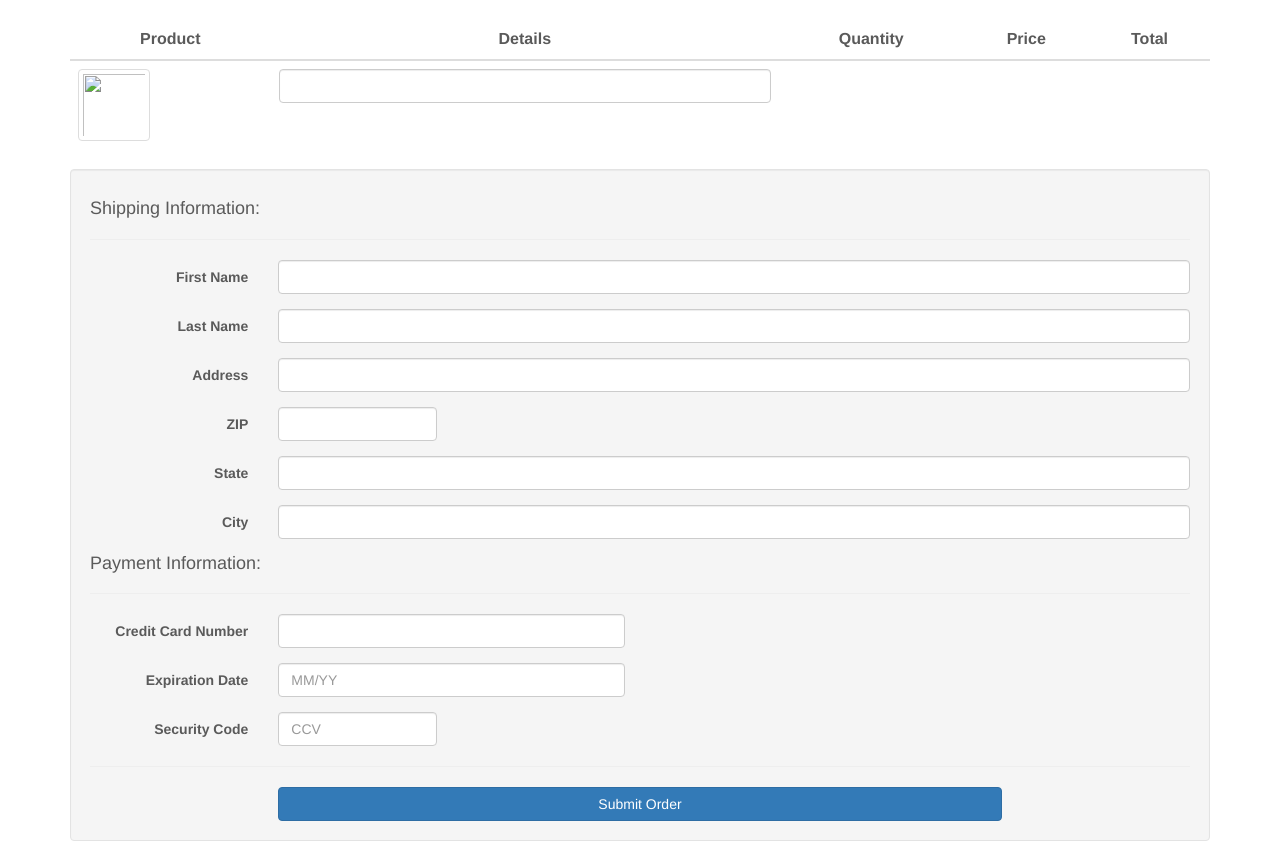
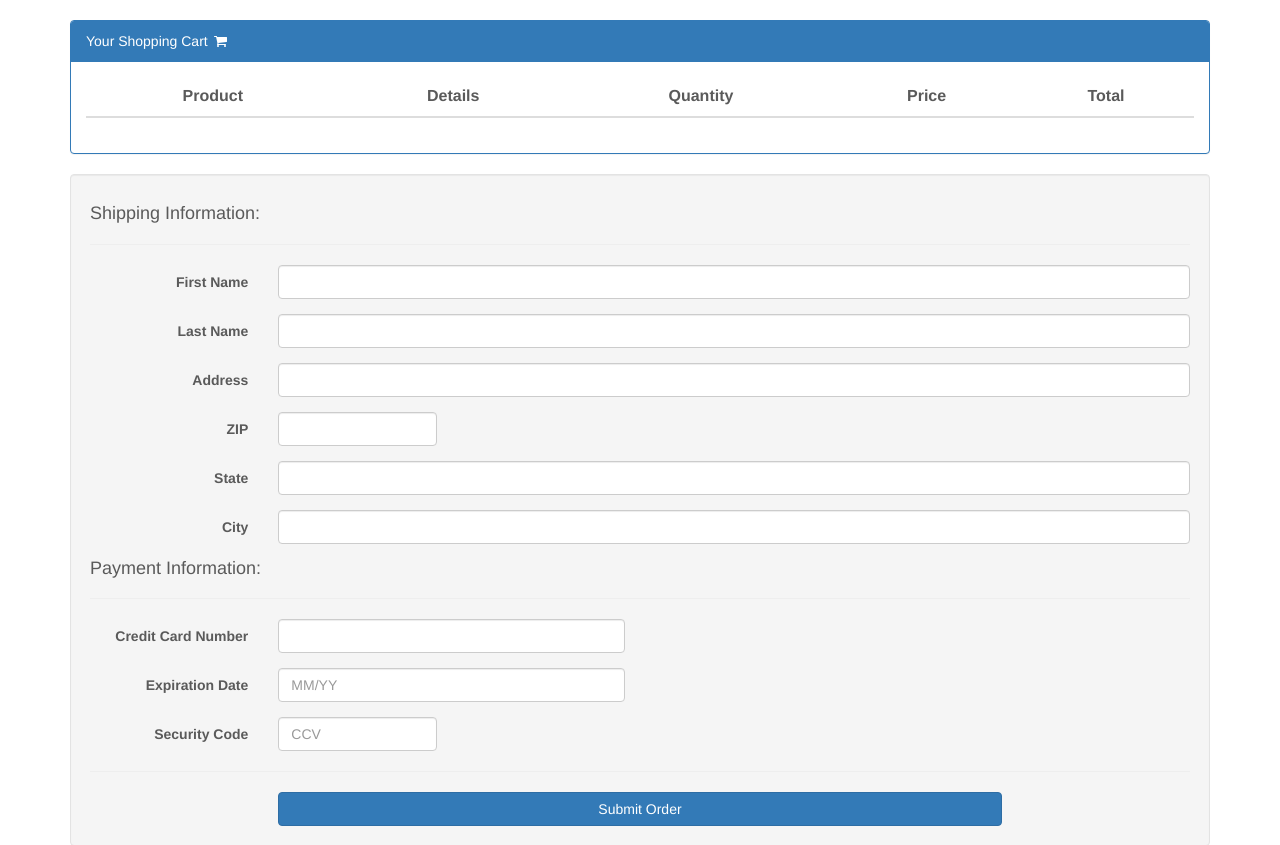
Before and after one commit to ryanmuhlbauer/ImaginePrints, a PHP site: page /cart.php in a window 1280 px wide. Shown: the part 61-906 px from the top of the page. Run offline with PHP 8.4, Linux system fonts and the light colour scheme; lists and menus that the app fills with data are empty; some libraries are stand-ins or nearby versions.

Commit message:
Shopping cart working for addition of multiple products and graphics.

```diff
--- a/addToCart.php
+++ b/addToCart.php
@@ -9,7 +9,7 @@
     $product_amount = $_POST['productAmount'];
     $num_products = $_POST['numProducts'];
     $product_img = $_POST['productImg'];
-    if(empty($_POST['graphic'])) {
+    if(!empty($_POST['graphic'])) {
       $graphic = $_POST['graphic'];
     } else {
       $graphic = "";
--- a/cart.php
+++ b/cart.php
@@ -4,7 +4,9 @@ include("connection.php");
 ?>
 <html>
 <head>
-  <?php include("head.html"); ?>
+  <?php
+  include("head.html");
+  ?>
   <script type="text/javascript">
   $(document).ready(function () {
     var zip = document.getElementById("zip");
@@ -101,6 +103,11 @@ include("connection.php");
   ?>
 
   <div class="container">
+    <div class="panel panel-primary">
+      <div class="panel-heading">
+        Your Shopping Cart <i class="fa fa-shopping-cart fa-fw"></i>
+      </div>
+      <div class="panel-body">
         <table class="table table-hover">
           <thead>
             <tr>
@@ -120,38 +127,43 @@ include("connection.php");
                   $index = 0;
                   foreach ($value as $k=>$v) {
                     $index++;
-                if($index == 6) {
+                    if($index == 3) {
+                      echo '<td class="text-center" style="vertical-align: middle;">
+                      <input type="number" class="form-control text-center" value="'.$v.'" />
+                      </td>';
+
+                    }
+                    else if($index == 6) {
                       echo '<td class="text-center" style="vertical-align: middle;">
                       <img class="img-thumbnail img-cart" src='.$v.' />
                       </td>';
-                } else {
+                    }
+                    else if($index == 7 && $v !== 'undefined') {
+                      echo '<td class="text-center" style="vertical-align: middle;">
+                      <img class="img-thumbnail img-cart" src='.$v.' />
+                      </td>';
+                    }
+                    else if($index == 7 && $v == 'undefined') {
+                      echo '<td class="text-center" style="vertical-align: middle;">
+                      No Graphic Added
+                      </td>';
+                    }
+                    else {
                       echo '<td class="text-center" style="vertical-align: middle;">
                       '.$v.'
                       </td>';
                     }
-
                   }
                   echo '</tr>';
                 }
               }
             }
             ?>
-        <tr>
-          <td>
-            <img src="" class="img-thumbnail img-cart" />
-          </td>
-          <td>
-            <input type="number" class="form-control" id="quantity" />
-          </td>
-          <td>
-
-          </td>
-          <td>
-
-          </td>
-        </tr>
           </tbody>
         </table>
+      </div>
+    </div>
+
     <div class="well">
       <form class="form-horizontal" data-toggle="validator" role="form" id="information-form">
         <h4>Shipping Information:</h4>
--- a/viewShirt.php
+++ b/viewShirt.php
@@ -71,8 +71,8 @@ include("connection.php");
       } else {
         var productImg = img.src;
       }
-      console.log(numProducts);
 
+      console.log(graphic);
       var errorMsg = document.getElementById("result-msg");
       $.ajax({
         type: 'POST',
```
Lines whose indentation alone changed are shown as unchanged.
